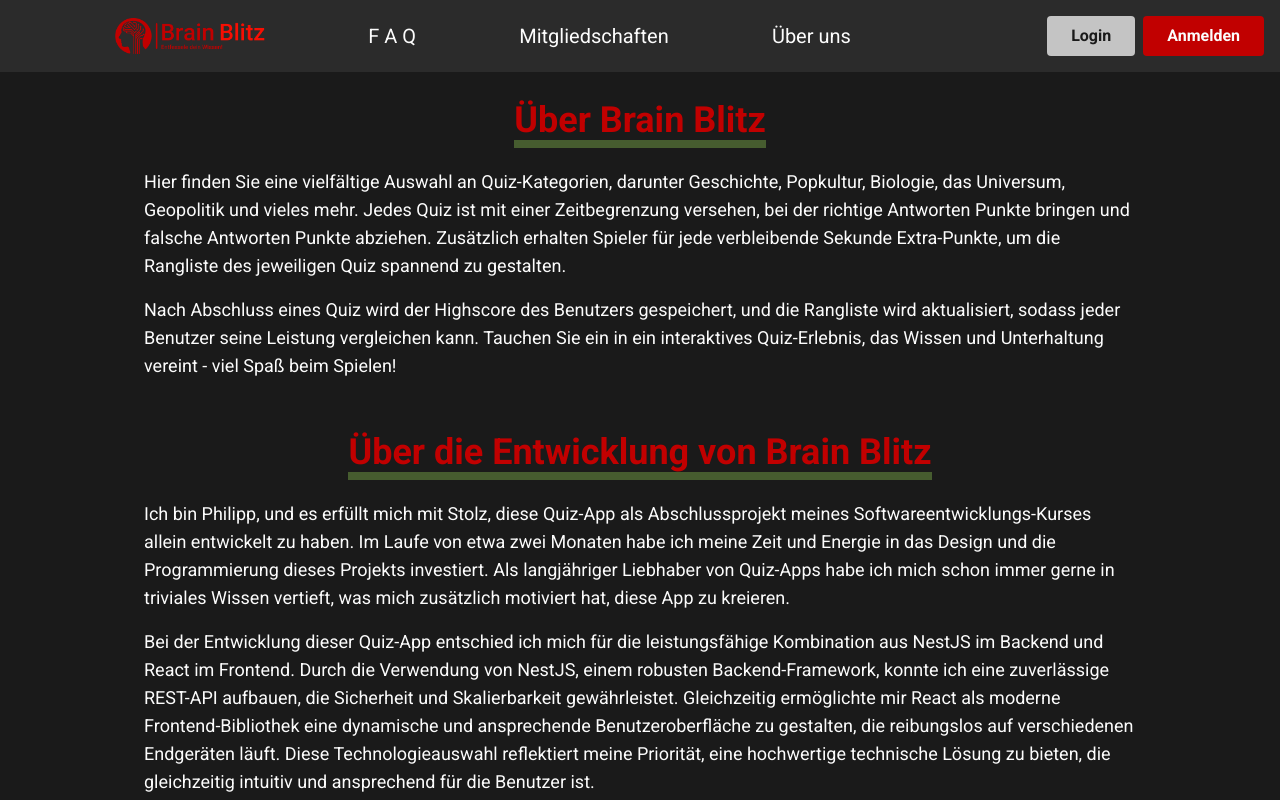
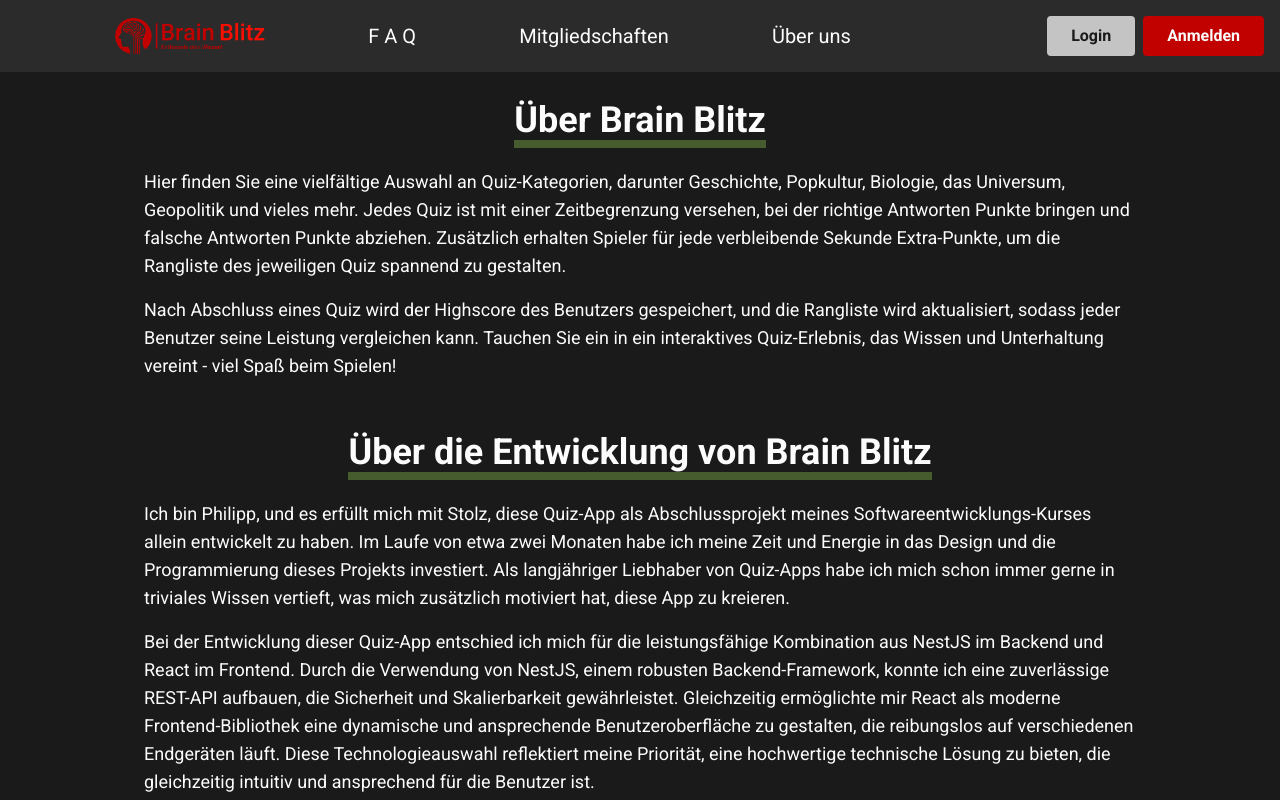
Before and after one commit to SlowMoschen/Brain_Blitz, a React (Vite) app in the folder client/: page /about in a window 1280 px wide. Shown: the top 800 px of the page. Built offline with nearby package versions, Linux system fonts and the light colour scheme.

Commit message:
made header text white to be uniform with rest of website

```diff
--- a/client/src/routes/home/pages/about/About.tsx
+++ b/client/src/routes/home/pages/about/About.tsx
@@ -22,7 +22,6 @@ export default function AboutPage(): JSX.Element {
       <Article
         title={{
           content: "Über Brain Blitz",
-          textColor: "text-primary",
           border_b: true,
         }}
         para1="Hier finden Sie eine vielfältige Auswahl an Quiz-Kategorien, darunter Geschichte, Popkultur, Biologie, das Universum, Geopolitik und vieles mehr. Jedes Quiz ist mit einer Zeitbegrenzung versehen, bei der richtige Antworten Punkte bringen und falsche Antworten Punkte abziehen. Zusätzlich erhalten Spieler für jede verbleibende Sekunde Extra-Punkte, um die Rangliste des jeweiligen Quiz spannend zu gestalten."
@@ -31,7 +30,6 @@ export default function AboutPage(): JSX.Element {
       <Article
         title={{
           content: "Über die Entwicklung von Brain Blitz",
-          textColor: "text-primary",
           border_b: true,
         }}
         para1="Ich bin Philipp, und es erfüllt mich mit Stolz, diese Quiz-App als Abschlussprojekt meines Softwareentwicklungs-Kurses allein entwickelt zu haben. Im Laufe von etwa zwei Monaten habe ich meine Zeit und Energie in das Design und die Programmierung dieses Projekts investiert. Als langjähriger Liebhaber von Quiz-Apps habe ich mich schon immer gerne in triviales Wissen vertieft, was mich zusätzlich motiviert hat, diese App zu kreieren."
```
